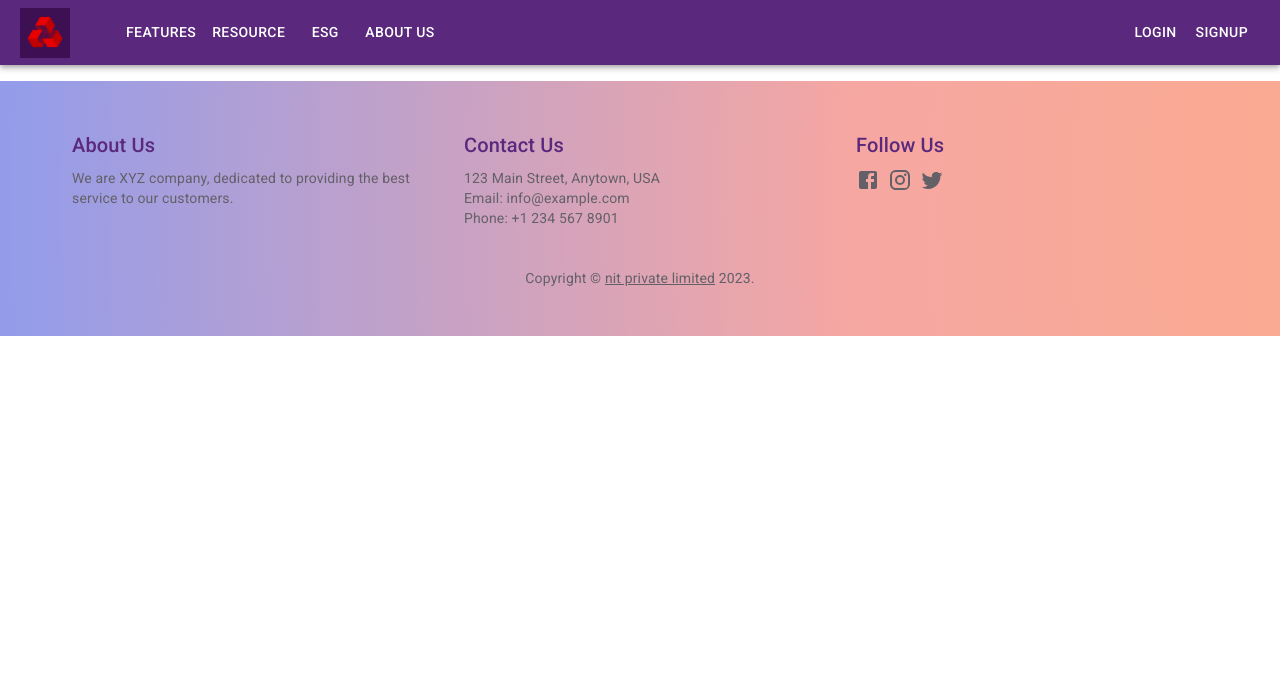
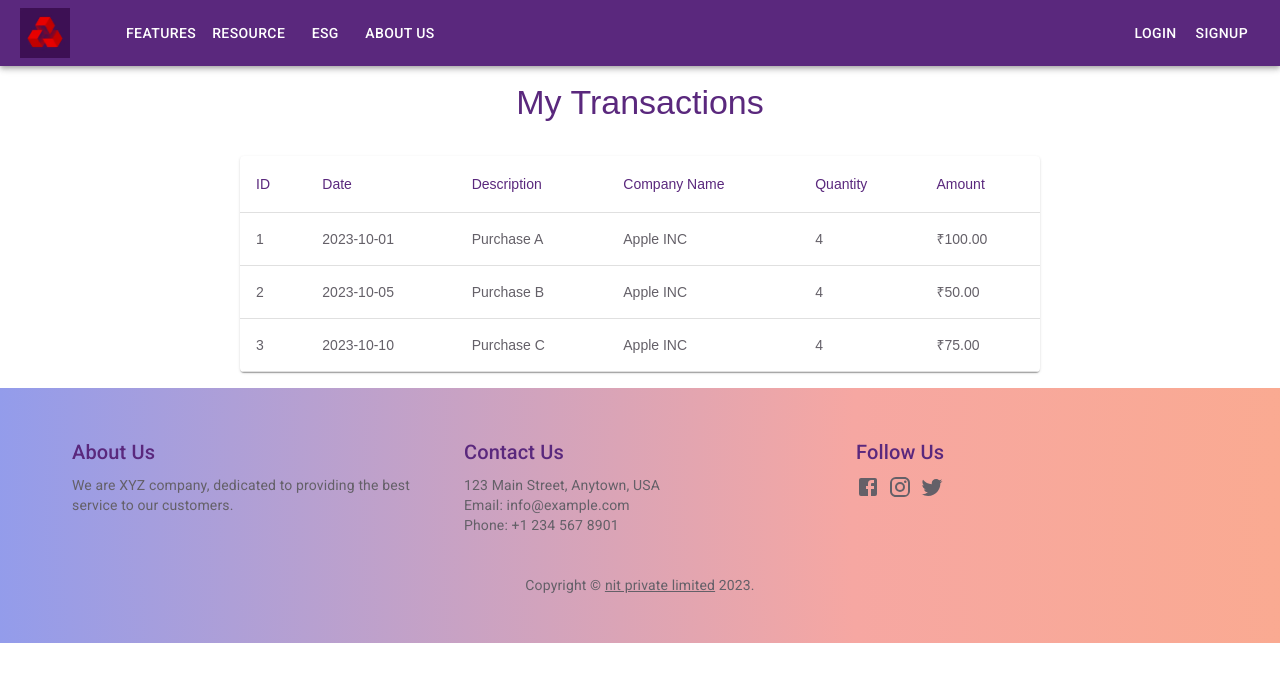
Before and after one commit to swethavshenoy/nit-investment-tracker-fullstack-application, a React (Create React App) app: page /transactionhistory in a window 1280 px wide. Shown: the top 682 px of the page. Built offline with nearby package versions, Linux system fonts and the light colour scheme.

Commit message:
transaction page added

```diff
--- a/package.json
+++ b/package.json
@@ -31,6 +31,7 @@
     "react-router": "^6.16.0",
     "react-router-dom": "^6.16.0",
     "react-scripts": "5.0.1",
+    "recharts": "^2.8.0",
     "redux": "^4.2.1",
     "styled-components": "^5.3.11",
     "web-vitals": "^2.1.4"
--- a/src/App.css
+++ b/src/App.css
@@ -63,3 +63,26 @@ body {
 .css-1dym4ij-MuiButtonBase-root-MuiButton-root {
     color: #646068 !important;
 }
+
+.scroll-bar::-webkit-scrollbar {
+    width: 10px;
+}
+
+.scroll-bar::-webkit-scrollbar-track {
+    background-color: transparent;
+    border-radius: 10px;
+}
+
+.scroll-bar::-webkit-scrollbar-thumb {
+    border-radius: 10px;
+    background-image: linear-gradient(180deg, #d0368a 0%, #708ad4 99%);
+    box-shadow: inset 2px 2px 5px 0 rgba(#fff, 0.5);
+}
+
+.css-2slm4r-MuiTableCell-root {
+    color: #5a287d !important;
+}
+
+.css-1s18dhm-MuiTableCell-root {
+    color: #646068 !important;
+}
--- a/src/App.js
+++ b/src/App.js
@@ -13,6 +13,7 @@ import Pricing from './components/shared/Pricing';
 
 import './App.css';
 import { tiersData } from './constants/config'
+import TransactionHistory from './components/pages/dashboardpage/components/TransactionHistory';
 
 
 function App() {
@@ -34,6 +35,7 @@ function App() {
           <Route path="/dashboard" element={<DashboardPage func={handleCartCount} />} />
           <Route path="/checkout" element={<Checkout />} />
           <Route path="/pricing" element={<Pricing tiersData={tiersData} />} />
+          <Route path="/transactionhistory" element={<TransactionHistory />} />
         </Routes>
       </Default>
     </>
--- a/src/components/default/NavBar.jsx
+++ b/src/components/default/NavBar.jsx
@@ -56,7 +56,7 @@ const NavBar = (props) => {
     }
 
     return (
-        <AppBar position="static">
+        <AppBar position="sticky" sx={{ backgroundColor: '#5a287d' }}>
             <Toolbar sx={{ justifyContent: 'space-between', display: "flex" }}>
                 <IconButton edge="start" aria-label="menu" onClick={() => handleNavigate('')}>
                     <img src={logo} alt='Image1' height={50} width={50} />
@@ -76,7 +76,7 @@ const NavBar = (props) => {
                                 <Avatar sx={{ bgcolor: '#fff', color: '#5a287d', fontWeight: 'bold' }} >SC</Avatar>
                             </MenuDrop>
                             <IconButton aria-label={notificationsLabel(100)}>
-                                <Badge badgeContent={cartCount || 0} color="secondary">
+                                <Badge badgeContent={cartCount || '0'} color="secondary">
                                     <ShoppingCartIcon style={{ color: "#fff" }} />
                                 </Badge>
                             </IconButton>
--- /dev/null
+++ b/src/components/pages/dashboardpage/components/TransactionHistory.jsx
@@ -0,0 +1,74 @@
+import React from 'react';
+import { Container, Typography, Table, TableContainer, TableHead, TableBody, TableRow, TableCell, Paper } from '@mui/material';
+import { makeStyles } from '@material-ui/core/styles';
+import { createTheme, ThemeProvider } from '@mui/material/styles';
+
+const useStyles = makeStyles((theme) => ({
+    tableContainer: {
+        margin: 'auto',
+        maxWidth: 800,
+        marginTop: theme.spacing(4),
+    },
+}));
+
+const theme = createTheme({
+    palette: {
+        primary: {
+            main: '#5a287d', // Change the primary color
+        },
+        secondary: {
+            main: '#646068', // Change the secondary color
+        },
+    },
+    typography: {
+        fontFamily: 'Arial, sans-serif', // Change the font
+    },
+});
+
+const TransactionHistory = () => {
+    const classes = useStyles();
+
+    const transactions = [
+        { id: 1, date: '2023-10-01', description: 'Purchase A', name: 'Apple INC', Quantity: '4', amount: 100 },
+        { id: 2, date: '2023-10-05', description: 'Purchase B', name: 'Apple INC', Quantity: '4', amount: 50 },
+        { id: 3, date: '2023-10-10', description: 'Purchase C', name: 'Apple INC', Quantity: '4', amount: 75 },
+    ];
+
+    return (
+        <ThemeProvider theme={theme}>
+            <Container>
+                <Typography variant="h4" align='center' pt={2} color='#5a287d' gutterBottom>
+                    My Transactions
+                </Typography>
+                <TableContainer component={Paper} className={classes.tableContainer}>
+                    <Table>
+                        <TableHead>
+                            <TableRow>
+                                <TableCell>ID</TableCell>
+                                <TableCell>Date</TableCell>
+                                <TableCell>Description</TableCell>
+                                <TableCell>Company Name</TableCell>
+                                <TableCell>Quantity</TableCell>
+                                <TableCell>Amount</TableCell>
+                            </TableRow>
+                        </TableHead>
+                        <TableBody>
+                            {transactions.map((transaction) => (
+                                <TableRow key={transaction.id}>
+                                    <TableCell>{transaction.id}</TableCell>
+                                    <TableCell>{transaction.date}</TableCell>
+                                    <TableCell>{transaction.description}</TableCell>
+                                    <TableCell>{transaction.name}</TableCell>
+                                    <TableCell>{transaction.Quantity}</TableCell>
+                                    <TableCell>₹{transaction.amount.toFixed(2)}</TableCell>
+                                </TableRow>
+                            ))}
+                        </TableBody>
+                    </Table>
+                </TableContainer>
+            </Container>
+        </ThemeProvider>
+    );
+};
+
+export default TransactionHistory;
--- a/src/components/pages/dashboardpage/components/Wishlist.jsx
+++ b/src/components/pages/dashboardpage/components/Wishlist.jsx
@@ -7,7 +7,7 @@ const Wishlist = (props) => {
     const { data, handleAddRemove } = props;
 
     return (
-        <Paper sx={{
+        <Paper className='scroll-bar' sx={{
             backgroundColor: '#fff', borderRadius: 6, boxShadow: '0px 5px 10px 0px rgba(0, 0, 0, 0.5)', padding: 3, overflow: 'auto', maxHeight: 500,
         }}>
             <Typography color="#33333" paragraph>Stocks</Typography>
--- a/src/components/shared/Pricing.jsx
+++ b/src/components/shared/Pricing.jsx
@@ -1,8 +1,17 @@
 import React from 'react'
 import { Typography, Container, Box, Button, Grid, Card, CardHeader, CardContent, CardActions } from '@mui/material';
+import { useNavigate } from 'react-router-dom';
 
 const Pricing = (props) => {
     const { tiersData } = props;
+
+    const navigate = useNavigate();
+
+
+    const handlePay = (e) => {
+        navigate('/checkout', { state: e });
+    }
+
     return (
         <>
             <Container disableGutters maxWidth="sm" component="main" sx={{ pb: 2 }}>
@@ -57,7 +66,7 @@ const Pricing = (props) => {
                                             ₹{tier.price}
                                         </Typography>
                                         <Typography variant="h6" color="#646068">
-                                            /Month
+                                            /Year
                                         </Typography>
                                     </Box>
                                     <ul>
@@ -76,7 +85,7 @@ const Pricing = (props) => {
                                 <CardActions>
                                     <Button color='primary'
                                         fullWidth
-                                        variant={tier.buttonVariant}>
+                                        variant={tier.buttonVariant} onClick={() => handlePay(tier)}>
                                         {tier.buttonText}
                                     </Button>
                                 </CardActions>
--- a/src/constants/config.js
+++ b/src/constants/config.js
@@ -266,30 +266,30 @@ export const transactions = [
 
 export const stockHoldingData = [
     { logo: bajaj, name: 'Bajaj', shares: '₹1637.80', return: '+0.95%', state: 'grow' },
-    { logo: meta, name: 'Meta', shares: '$318.36', return: '+0.93%', state: 'grow' },
-    { logo: microsoft, name: 'Microsoft', shares: '$329.82', return: '+0.78%', state: 'grow' },
+    { logo: meta, name: 'Meta', shares: '₹26,503.4', return: '+0.93%', state: 'grow' },
+    { logo: microsoft, name: 'Microsoft', shares: '₹27,457.5', return: '+0.78%', state: 'grow' },
     { logo: tata, name: 'Tata', shares: '₹629.50', return: '+1.97%', state: 'grow' },
 
-    { logo: sony, name: 'Sony', shares: '¥12605.00', return: '+2.81%', state: 'grow' },
-    { logo: google, name: 'Google', shares: '$138.42', return: '+0.61%', state: 'grow' },
-    { logo: amazon, name: 'Amazon', shares: '$128.26', return: '+0.23%', state: 'grow' },
-    { logo: apple, name: 'Apple', shares: '$178.99', return: '+0.85%', state: 'grow' },
+    { logo: sony, name: 'Sony', shares: '₹7,058.8', return: '+2.81%', state: 'grow' },
+    { logo: google, name: 'Google', shares: '₹11,523.46', return: '+0.61%', state: 'grow' },
+    { logo: amazon, name: 'Amazon', shares: '₹10,677.64', return: '+0.23%', state: 'grow' },
+    { logo: apple, name: 'Apple', shares: '₹14,900.91', return: '+0.85%', state: 'grow' },
 ];
 
 export const stockWishlistData = [
-    { logo: apple, name: 'Apple', id: 'APPLE', shares: '$178.99', return: '+0.85%', count: 0 },
+    { logo: apple, name: 'Apple', id: 'APPLE', shares: '₹14,900.91', return: '+0.85%', count: 0 },
     { logo: indigo, name: 'Indigo', id: 'INGO', shares: '₹2487.00', return: '+0.56%', count: 0 },
-    { logo: sony, name: 'Sony', id: 'SONY', shares: '¥12605.00', return: '+2.81%', count: 0 },
-    { logo: amazon, name: 'Amazon', id: 'AMZ', shares: '$128.26', return: '+0.23%', count: 0 },
+    { logo: sony, name: 'Sony', id: 'SONY', shares: '₹7,058.8', return: '+2.81%', count: 0 },
+    { logo: amazon, name: 'Amazon', id: 'AMZ', shares: '₹10,677.64', return: '+0.23%', count: 0 },
     { logo: bajaj, name: 'Bajaj', id: 'BAJAJ', shares: '₹1637.80', return: '+0.95%', count: 0 },
     { logo: tata, name: 'Tata', id: 'TATA', shares: '₹629.50', return: '+1.97%', count: 0 },
     { logo: airtel, name: 'Airtel', id: 'ARTL', shares: '₹948.20', return: '+2.56%', count: 0 },
 
-    { logo: spotify, name: 'Spotify', id: 'SPOT', shares: '$156.45', return: '-2.54%', count: 0 },
-    { logo: shopify, name: 'Shopify', id: 'SHOP', shares: '$53.51', return: '-2.06%', count: 0 },
-    { logo: dropbox, name: 'Dropbox Inc', id: 'DBX', shares: '$27.91', return: '+1.01%', count: 0 },
-    { logo: microsoft, name: 'Microsoft', id: 'MICRO', shares: '$329.82', return: '+0.78%', count: 0 },
-    { logo: google, name: 'Google', id: 'GOOGLE', shares: '$138.42', return: '+0.61%', count: 0 },
-    { logo: meta, name: 'Meta', id: 'META', shares: '$318.36', return: '+0.93%', count: 0 },
-    { logo: paypal, name: 'Paypal', id: 'PYPL', shares: '$57.96', return: '+0.33%', count: 0 },
+    { logo: spotify, name: 'Spotify', id: 'SPOT', shares: '₹13,024.46', return: '-2.54%', count: 0 },
+    { logo: shopify, name: 'Shopify', id: 'SHOP', shares: '₹4,454.70', return: '-2.06%', count: 0 },
+    { logo: dropbox, name: 'Dropbox Inc', id: 'DBX', shares: '₹2323.50', return: '+1.01%', count: 0 },
+    { logo: microsoft, name: 'Microsoft', id: 'MICRO', shares: '₹27,457.5', return: '+0.78%', count: 0 },
+    { logo: google, name: 'Google', id: 'GOOGLE', shares: '₹11,523.46', return: '+0.61%', count: 0 },
+    { logo: meta, name: 'Meta', id: 'META', shares: '₹26,503.4', return: '+0.93%', count: 0 },
+    { logo: paypal, name: 'Paypal', id: 'PYPL', shares: '₹4,825.17', return: '+0.33%', count: 0 },
 ]
```
Also changed, not shown: src/components/pages/checkoutpage/Checkout.jsx (+13 -11 lines), src/components/pages/checkoutpage/components/Review.jsx (+21 -16 lines), src/components/pages/dashboardpage/components/Performance.jsx (+43 -18 lines), 1 other file (tests, documents, lock files or other folders).
